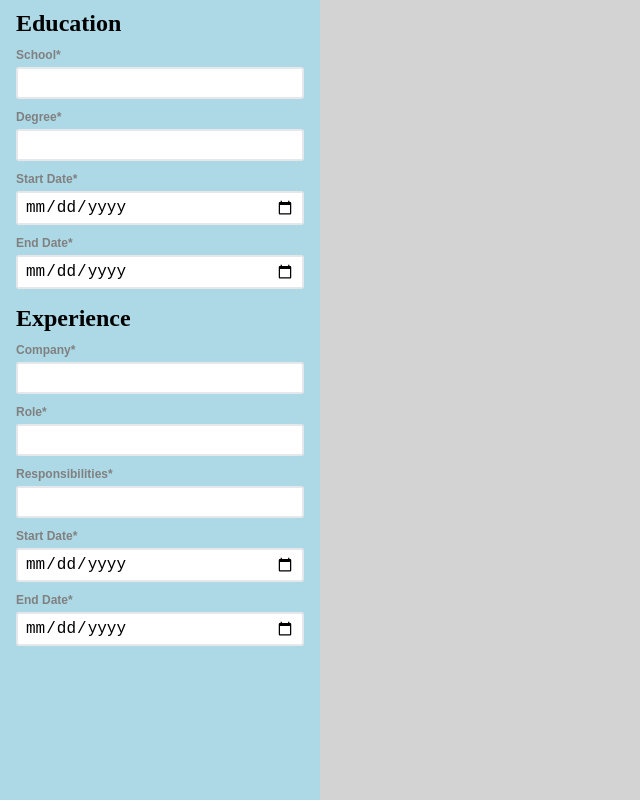
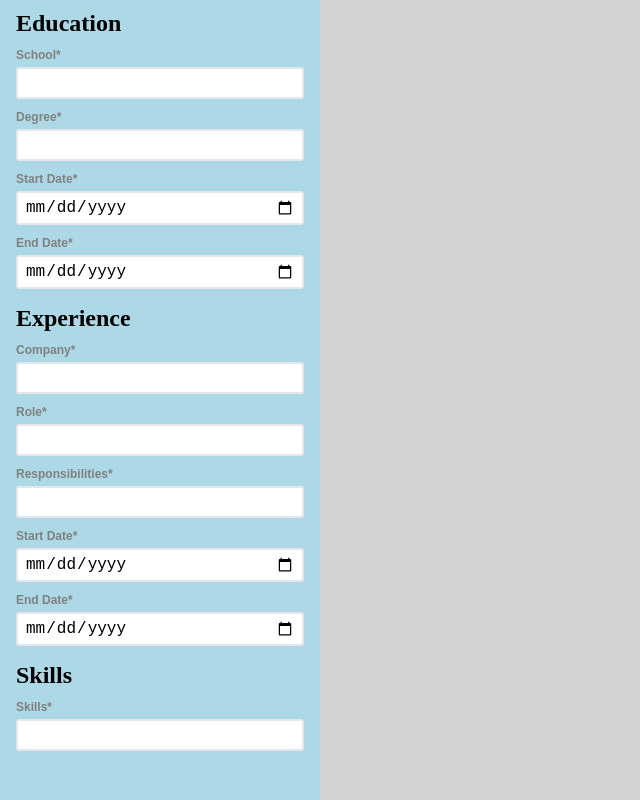
Before and after one commit to hpham474/cv-application, a React (Vite) app: page / in a window 1280 px wide. Shown: the part 304-1104 px from the top of the page, without its empty margins (0-640 px from the left). Built offline with nearby package versions, Linux system fonts and the light colour scheme.

Commit message:
add skills section

```diff
--- a/src/App.jsx
+++ b/src/App.jsx
@@ -1,6 +1,7 @@
 import General from "./components/General";
 import Education from "./components/Education";
 import Experience from "./components/Experience";
+import Skills from "./components/Skills";
 import "./styles/App.css";
 
 function App() {
@@ -14,6 +15,7 @@ function App() {
           <General></General>
           <Education></Education>
           <Experience></Experience>
+          <Skills></Skills>
         </div>
         <div className="display"></div>
       </div>
--- /dev/null
+++ b/src/components/Skills.jsx
@@ -0,0 +1,15 @@
+import Subsection from "./Subsection.jsx";
+import "../styles/Skills.css";
+
+function Skills() {
+  return (
+    <>
+      <div className="skills">
+        <h2>Skills</h2>
+        <Subsection type="text" name="skills" label="Skills"></Subsection>
+      </div>
+    </>
+  );
+}
+
+export default Skills;
--- /dev/null
+++ b/src/styles/Skills.css
@@ -0,0 +1,10 @@
+.skills {
+  margin: 1rem;
+  display: flex;
+  flex-direction: column;
+  gap: 0.5rem;
+}
+
+.skills h2 {
+  font-size: 1.5rem;
+}
```
